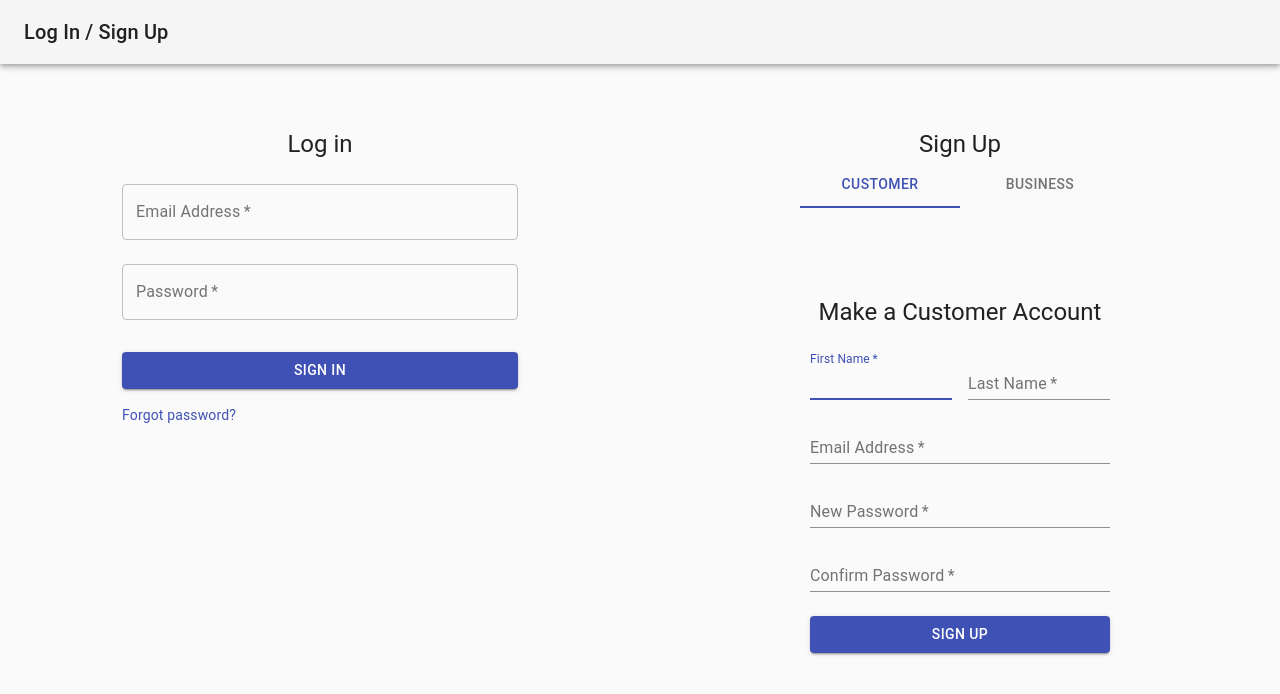
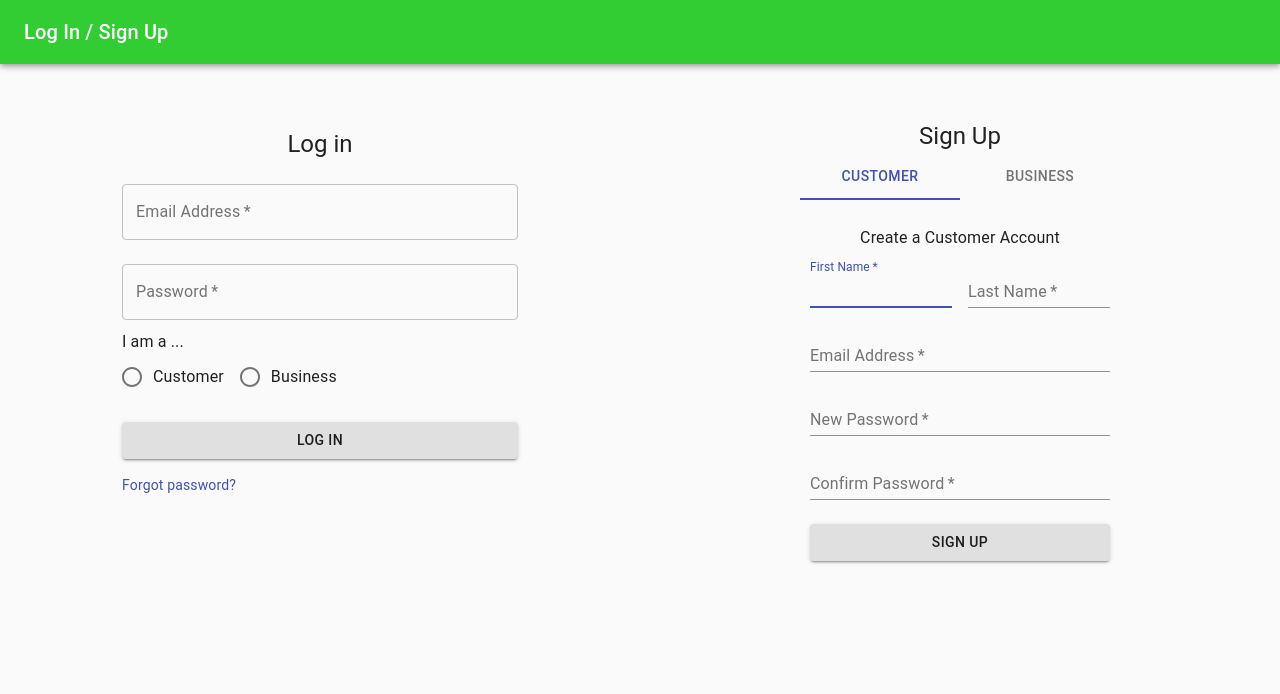
Before and after one commit to tabassumalam/FUO-login, a React (Create React App) app: page / in a window 1280 px wide. Shown: the top 694 px of the page. Built offline with nearby package versions, Linux system fonts and the light colour scheme.

Commit message:
added identifier in login

```diff
--- a/src/App.css
+++ b/src/App.css
@@ -48,6 +48,7 @@
   flex-direction: row;
 }
 
-.MuiAppBar-colorDefault {
-  background: var(--bg-green);
+.identity-options{
+  display: flex;
+  flex-direction: row;
 }
--- a/src/components/Header.js
+++ b/src/components/Header.js
@@ -1,3 +1,11 @@
+/**
+ * This file creates the header for the Log In/Sign Up page.
+ * The color of the header is black to follow the landing page.
+ * The header displays the title of the page.
+ *
+ * Contributors: Tabassum Alam
+ */
+
 import React from 'react';
 import { makeStyles } from '@material-ui/core/styles';
 import AppBar from '@material-ui/core/AppBar';
@@ -5,23 +13,29 @@ import Toolbar from '@material-ui/core/Toolbar';
 import Typography from '@material-ui/core/Typography';
 
 
-
+/** style guidelines for the Header componenet */
 const useStyles = makeStyles((theme) => ({
+    /** sets the flexGrow for the div compoenent */
     root: {
       flexGrow: 1,
     },
+    /** sets the flexGrow for the title */
     title: {
       flexGrow: 1,
     },
   }));
 
-  export default function Header() {
+
+/** function to create the Header component */
+export default function Header() {
+
     const classes = useStyles();
 
     return (
       <div className={classes.root}>
-        <AppBar position="static" color="default">
+        <AppBar position="static" style={{background: '#32cd32'}}>
           <Toolbar>
+            {/** title for the Header */}
             <Typography variant="h6" className={classes.title}>
               Log In / Sign Up
             </Typography>
--- a/src/components/LogIn.js
+++ b/src/components/LogIn.js
@@ -1,42 +1,65 @@
+/**
+ * This file creates the Log In component for the Log In/Sign Up page.
+ * It allows any user to sign in with their email and password.
+ *
+ * Contributors: Tabassum Alam
+ */
+
 import React from 'react';
 import Button from '@material-ui/core/Button';
 import CssBaseline from '@material-ui/core/CssBaseline';
 import TextField from '@material-ui/core/TextField';
-import FormControlLabel from '@material-ui/core/FormControlLabel';
-import Checkbox from '@material-ui/core/Checkbox';
 import Link from '@material-ui/core/Link';
 import Grid from '@material-ui/core/Grid';
 import Typography from '@material-ui/core/Typography';
 import { makeStyles } from '@material-ui/core/styles';
 import Container from '@material-ui/core/Container';
+import FormControlLabel from '@material-ui/core/FormControlLabel';
+import Radio from '@material-ui/core/Radio';
+import RadioGroup from '@material-ui/core/RadioGroup';
 
+/** style guidelines for the Log In compoenent */
 const useStyles = makeStyles((theme) => ({
+    /** guidelines for the div componenet */
     paper: {
         marginTop: theme.spacing(8),
         display: 'flex',
         flexDirection: 'column',
         alignItems: 'center',
     },
+    /** guidelines for the form */
     form: {
         width: '100%', // Fix IE 11 issue.
         marginTop: theme.spacing(1),
     },
+    /** guidelines for the submit button */
     submit: {
         margin: theme.spacing(3, 0, 2),
     },
   }));
 
+
+/** function to create the Log In component  */
 export default function LogIn() {
+
     const classes = useStyles();
 
+
     return (
+       /** use container to allow horizontal alignment  */
       <Container component="main" maxWidth="xs">
         <CssBaseline />
         <div className={classes.paper}>
+
+            {/** title for the Log In component */}
             <Typography component="h1" variant="h5">
                 Log in
             </Typography>
+
+            {/** the log in form to fill out  */}
             <form className={classes.form} noValidate>
+
+                {/** textfield to enter user email address */}
                 <TextField
                 variant="outlined"
                 margin="normal"
@@ -48,6 +71,8 @@ export default function LogIn() {
                 autoComplete="email"
                 autoFocus
                 />
+
+                {/** textfield to enter user password */}
                 <TextField
                 variant="outlined"
                 margin="normal"
@@ -59,33 +84,56 @@ export default function LogIn() {
                 id="password"
                 autoComplete="current-password"
                 />
-            {/*
+
+                {/** grid to identify customer/business accounts */}
+                <RadioGroup aria-label="identity" name="identifier">
+
+                    {/** subtitle indicating user to choose*/}
+                    <Typography component="h1" variant="subtitle1">
+                        I am a ...
+                    </Typography>
+
+                    {/** grid to create options for identity */}
+                    <Grid container>
+                        {/** option to identify as customer */}
+                        <Grid item>
                         <FormControlLabel
-              control={<Checkbox value="remember" color="primary" />}
-              label="Remember me"
+                            value="Customer"
+                            control={<Radio color="default" />}
+                            label="Customer"
                         />
-            */}
+                        </Grid>
+                        {/** option to identify as a business */}
+                        <Grid item>
+                        <FormControlLabel
+                            value="Business"
+                            control={<Radio color="default" />}
+                            label="Business"
+                        />
+                        </Grid>
+                    </Grid>
+                </RadioGroup>
+
+                {/** log in button after enterring email & password */}
                 <Button
                 type="submit"
                 fullWidth
                 variant="contained"
-              color="primary"
-              className={classes.submit}
-            >
-              Sign In
+                color="default"
+                className={classes.submit}>
+                Log In
                 </Button>
+
+                {/** allow users to retrieve password if forgotten */}
                 <Grid container>
                 <Grid item xs>
+                    {/** link to resetting password */}
                     <Link href="#" variant="body2">
                     Forgot password?
                     </Link>
                 </Grid>
-              {/*<Grid item>
-                <Link href="#" variant="body2">
-                  {"Don't have an account? Sign Up"}
-                </Link>
-              </Grid> */}
                 </Grid>
+
           </form>
         </div>
       </Container>
--- a/src/components/SigUpCustomer.js
+++ b/src/components/SigUpCustomer.js
@@ -1,3 +1,10 @@
+/**
+ * This file creates the Customer Sign Up option. It allows the user
+ * to fill out the form to create a Customer Account.
+ *
+ * Contributors: Tabassum Alam
+ */
+
 import React from 'react';
 import Button from '@material-ui/core/Button';
 import CssBaseline from '@material-ui/core/CssBaseline';
@@ -7,43 +14,51 @@ import Typography from '@material-ui/core/Typography';
 import { makeStyles } from '@material-ui/core/styles';
 import Container from '@material-ui/core/Container';
 
-
+/** style guidelines for the Customer Sign Up component */
 const useStyles = makeStyles((theme) => ({
+  /** guidelines for the div component */
   paper: {
-    marginTop: theme.spacing(8),
+    marginTop: theme.spacing(0),
     display: 'flex',
     flexDirection: 'column',
     alignItems: 'center',
   },
+  /** guidelines for the form */
   form: {
     width: '100%', // Fix IE 11 issue.
-    marginTop: theme.spacing(3),
+    marginTop: theme.spacing(1),
   },
+  /** guidelines for the submit button */
   submit: {
     margin: theme.spacing(3, 0, 2),
   },
 }));
 
-export default function SignUp() {
+/** function to create the SignUpCustomer componenet */
+export default function SignUpCustomer() {
+
   const classes = useStyles();
 
   return (
+      /** use container to allow horizontal alignment */
     <Container component="main" maxWidth="xs">
       <CssBaseline />
       <div className={classes.paper}>
 
-        <Typography component="h1" variant="h5">
-          Make a Customer Account
+        {/** title to create customer account */}
+        <Typography component="h3" variant="subtitle1">
+          Create a Customer Account
         </Typography>
 
+        {/** create the sign up form for customers */}
         <form className={classes.form} noValidate>
           <Grid container spacing={2}>
 
+            {/** textfield to enter first name */}
             <Grid item xs={12} sm={6}>
               <TextField
                 autoComplete="fname"
                 name="firstName"
-                /*variant="outlined"*/
                 required
                 fullWidth
                 id="firstName"
@@ -52,9 +67,9 @@ export default function SignUp() {
               />
             </Grid>
 
+            {/** textfield to enter last name */}
             <Grid item xs={12} sm={6}>
               <TextField
-                /*variant="outlined"*/
                 required
                 fullWidth
                 id="lastName"
@@ -64,9 +79,9 @@ export default function SignUp() {
               />
             </Grid>
 
+            {/** textfield to enter email address */}
             <Grid item xs={12}>
               <TextField
-                /*variant="outlined"*/
                 required
                 fullWidth
                 id="email"
@@ -76,9 +91,9 @@ export default function SignUp() {
               />
             </Grid>
 
+            {/** textfield to enter password */}
             <Grid item xs={12}>
               <TextField
-                /*variant="outlined"*/
                 required
                 fullWidth
                 name="password"
@@ -89,9 +104,9 @@ export default function SignUp() {
               />
             </Grid>
 
+            {/** textfield to enter password confirmation */}
             <Grid item xs={12}>
               <TextField
-                /*variant="outlined"*/
                 required
                 fullWidth
                 name="password"
@@ -103,18 +118,18 @@ export default function SignUp() {
             </Grid>
           </Grid>
 
+          {/** signup button after entering all information */}
           <Button
             type="submit"
             fullWidth
             variant="contained"
-            color="primary"
+            color="default"
             className={classes.submit}>
             Sign Up
           </Button>
 
         </form>
       </div>
-
     </Container>
   );
 }
--- a/src/components/SignUp.js
+++ b/src/components/SignUp.js
@@ -1,9 +1,17 @@
+/**
+ * This file creates the Sign Up component for the Log In/Sign Up page.
+ * It allows users to choose between a customer account and business account.
+ * The component renders the two different options based on which tab
+ * is open.
+ *
+ * Contributors: Tabassum Alam
+ */
+
 import React from 'react';
 import SignUpCustomer from './SigUpCustomer';
 import SignUpBusiness from './SignUpBusiness';
 import PropTypes from 'prop-types';
-import SwipeableViews from 'react-swipeable-views';
-import { makeStyles, useTheme } from '@material-ui/core/styles';
+import { makeStyles } from '@material-ui/core/styles';
 import Tabs from '@material-ui/core/Tabs';
 import Tab from '@material-ui/core/Tab';
 import Typography from '@material-ui/core/Typography';
@@ -11,7 +19,7 @@ import Box from '@material-ui/core/Box';
 import Container from '@material-ui/core/Container';
 import CssBaseline from '@material-ui/core/CssBaseline';
 
-
+/** function to display information based on which tab is open */
 function TabPanel(props) {
     const { children, value, index, ...other } = props;
 
@@ -29,70 +37,71 @@ function TabPanel(props) {
     );
   }
 
-  TabPanel.propTypes = {
+  /** propTypes for tab information display */
+TabPanel.propTypes = {
     children: PropTypes.node,
     index: PropTypes.any.isRequired,
     value: PropTypes.any.isRequired,
   };
 
-  function a11yProps(index) {
+  /** functin for tab information display */
+function a11yProps(index) {
     return {
       id: `simple-tab-${index}`,
       'aria-controls': `simple-tabpanel-${index}`,
     };
   }
 
+  /** style guidelines for the Sign Up page */
 const useStyles = makeStyles((theme) => ({
+    /** guielines for the div component */
     paper: {
-      marginTop: theme.spacing(8),
+      marginTop: theme.spacing(7),
       display: 'flex',
       flexDirection: 'column',
       alignItems: 'center',
+      flexGrow: 1,
     },
-    root: {
-        flexGrow: 1,
-      },
   }));
 
+  /** function to create the Sign Up component */
 export default function SignUp() {
+
   const classes = useStyles();
   const [value, setValue] = React.useState(0);
-
   const handleChange = (event, newValue) => {
     setValue(newValue);
   };
 
-  /* used for swipeable feature, not included here, will delete later
-  const handleChangeIndex = (index) => {
-    setValue(index);
-  }; */
-
   return (
+      /** use container to allow horizontal alignment */
     <Container component="main" maxWidth="xs">
         <CssBaseline />
         <div className={classes.paper}>
 
+            {/** title for the Sign Up component */}
             <Typography component="h1" variant="h5">
                     Sign Up
             </Typography>
 
+            {/** to create two tabs  */}
             <Tabs value={value}
                 onChange={handleChange}
                 indicatorColor="primary"
                 textColor="primary"
                 centered
                 aria-label="simple tabs example">
-
-                <Tab label="Customer" /*{...a11yProps(0)}*//>
-                <Tab label="Business"  /*{...a11yProps(1)}*//>
+                {/** label for the two different tab options */}
+                <Tab label="Customer" {...a11yProps(0)}/>
+                <Tab label="Business"  {...a11yProps(1)}/>
             </Tabs>
 
-
+            {/** material to be displayed on the different tabs */}
             <TabPanel value={value} index={0}>
-                <SignUpCustomer />
+                <SignUpCustomer /> {/** customer option */}
             </TabPanel>
             <TabPanel value={value} index={1}>
-                <SignUpBusiness />
+                <SignUpBusiness /> {/** business option */}
             </TabPanel>
 
         </div>
--- a/src/components/SignUpBusiness.js
+++ b/src/components/SignUpBusiness.js
@@ -1,3 +1,10 @@
+/**
+ * This file creates the Business Sign Up option. It allows the user
+ * to fill out the form to create a Business Account.
+ *
+ * Contributors: Tabassum Alam
+ */
+
 import React from 'react';
 import Button from '@material-ui/core/Button';
 import CssBaseline from '@material-ui/core/CssBaseline';
@@ -7,43 +14,51 @@ import Typography from '@material-ui/core/Typography';
 import { makeStyles } from '@material-ui/core/styles';
 import Container from '@material-ui/core/Container';
 
-
+/** style guidelines for the Sign Up Business componenet */
 const useStyles = makeStyles((theme) => ({
+  /** guidelines for the div component */
   paper: {
-    marginTop: theme.spacing(8),
+    marginTop: theme.spacing(0),
     display: 'flex',
     flexDirection: 'column',
     alignItems: 'center',
   },
+  /** guidelines for the form */
   form: {
     width: '100%', // Fix IE 11 issue.
-    marginTop: theme.spacing(3),
+    marginTop: theme.spacing(1),
   },
+  /** guidelines for the submit button */
   submit: {
     margin: theme.spacing(3, 0, 2),
   },
 }));
 
-export default function SignUp() {
+/** functin to create the SignUpBusiness component */
+export default function SignUpBusiness() {
+
   const classes = useStyles();
 
   return (
+      /** use container to allow horizontal alignement */
     <Container component="main" maxWidth="xs">
       <CssBaseline />
       <div className={classes.paper}>
 
-        <Typography component="h1" variant="h5">
-          Make a Business Account
+        {/** title to create business account */}
+        <Typography component="h3" variant="subtitle1">
+          Create a Business Account
         </Typography>
 
+        {/** create the sign up form for businesses */}
         <form className={classes.form} noValidate>
           <Grid container spacing={2}>
 
+             {/** textfield to enter business name */}
             <Grid item xs={12}>
               <TextField
                 autoComplete="fname"
                 name="businessName"
-                /*variant="outlined"*/
                 required
                 fullWidth
                 id="businessName"
@@ -52,11 +67,11 @@ export default function SignUp() {
               />
             </Grid>
 
+            {/** textfield to enter business type */}
             <Grid item xs={12}>
               <TextField
                 autoComplete="fname"
                 name="businessType"
-                /*variant="outlined"*/
                 required
                 fullWidth
                 id="businessType"
@@ -64,9 +79,9 @@ export default function SignUp() {
               />
             </Grid>
 
+            {/** textfield to enter email */}
             <Grid item xs={12} sm={6}>
               <TextField
-                /*variant="outlined"*/
                 required
                 fullWidth
                 id="email"
@@ -76,9 +91,9 @@ export default function SignUp() {
               />
             </Grid>
 
+            {/** textfield to enter phone number */}
             <Grid item xs={12} sm={6}>
               <TextField
-                /*variant="outlined"*/
                 required
                 fullWidth
                 id="phone"
@@ -88,9 +103,9 @@ export default function SignUp() {
               />
             </Grid>
 
+            {/** textfield to enter website */}
             <Grid item xs={12}>
               <TextField
-                /*variant="outlined"*/
                 required
                 fullWidth
                 name="link"
@@ -101,11 +116,11 @@ export default function SignUp() {
               />
             </Grid>
 
-            {/* how do i upload files? */}
+            {/* do we upload files? */}
 
+            {/** textfield to enter password */}
             <Grid item xs={12}>
               <TextField
-                /*variant="outlined"*/
                 required
                 fullWidth
                 name="password"
@@ -116,9 +131,9 @@ export default function SignUp() {
               />
             </Grid>
 
+            {/** textfield to enter password confirmation */}
             <Grid item xs={12}>
               <TextField
-                /*variant="outlined"*/
                 required
                 fullWidth
                 name="password"
@@ -130,18 +145,18 @@ export default function SignUp() {
             </Grid>
           </Grid>
 
+        {/** button to sign up new business account after form is filled out */}
           <Button
             type="submit"
             fullWidth
             variant="contained"
-            color="primary"
+            color="default"
             className={classes.submit}>
             Sign Up
           </Button>
 
         </form>
       </div>
-
     </Container>
   );
 }
```
Lines whose indentation alone changed are shown as unchanged.
